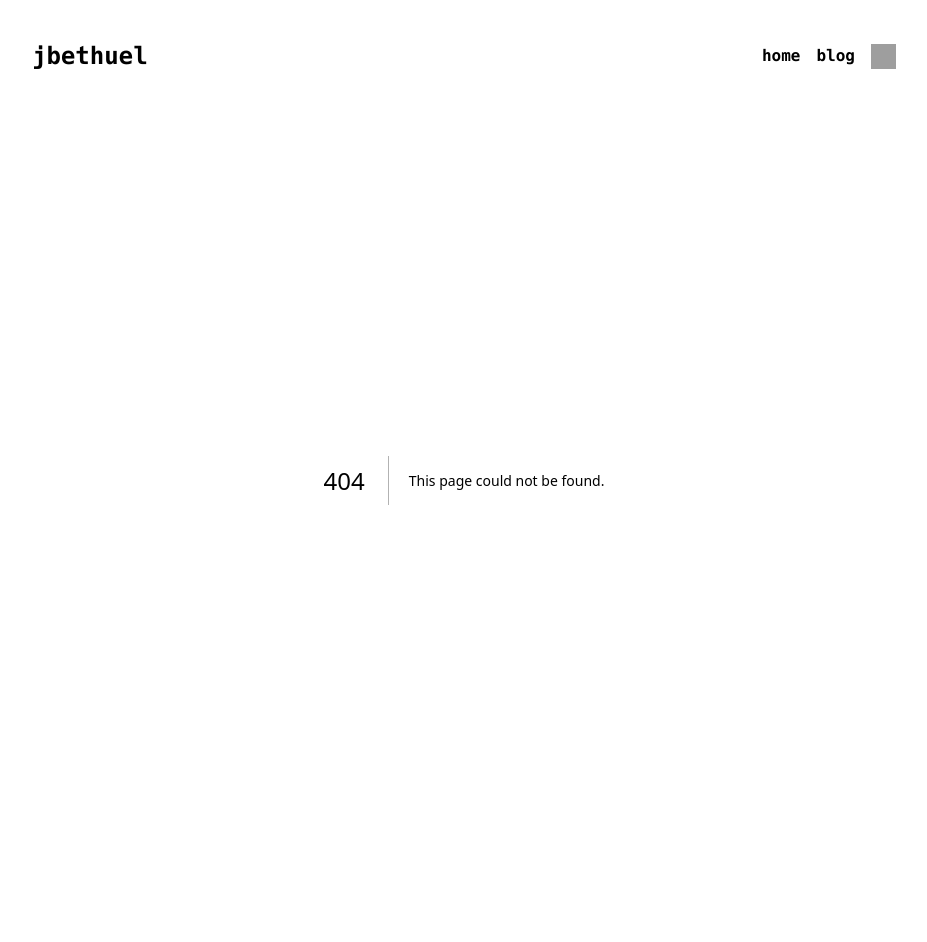
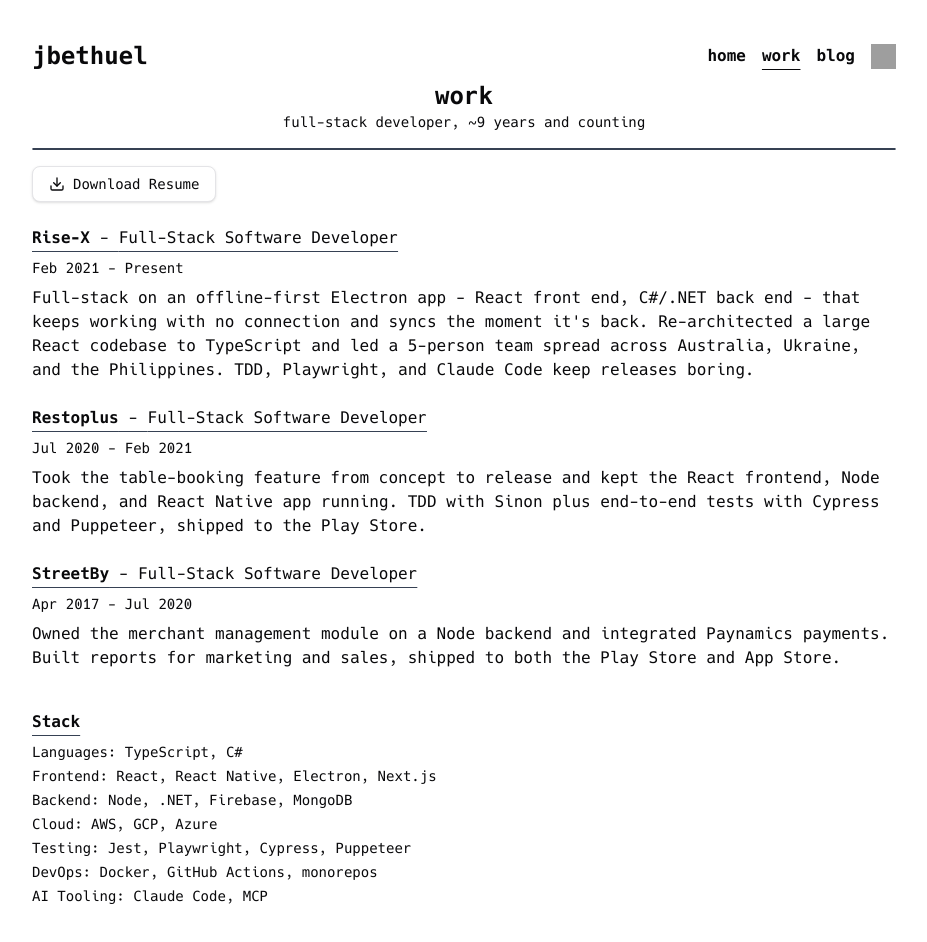
Before and after one commit to jbethuel/jbethuel.com, a Next.js app: page /work in a window 1280 px wide. Before the commit this address had no page. Shown: the top 942 px of the page, without its empty margins (176-1103 px from the left). Before the commit the page ends 920 px from the top, so only its background shows below. Built offline with nearby package versions, Linux system fonts and the light colour scheme; grey boxes are pictures that could not be loaded.

Commit message:
add work

```diff
--- a/pnpm-workspace.yaml
+++ b/pnpm-workspace.yaml
@@ -1,3 +1,8 @@
+managePackageManagerVersions: true
 allowBuilds:
   sharp: true
   unrs-resolver: true
+overrides:
+  postcss@8.4.31: 8.5.17
+  brace-expansion@^5.0.5: ^5.0.6
+  '@babel/core@^7.28.6': ^7.29.7
--- a/src/app/page.tsx
+++ b/src/app/page.tsx
@@ -6,6 +6,10 @@
   {
     title: "Github",
     url: "https://github.com/jbethuel",
+  },
+  {
+    title: "LinkedIn",
+    url: "https://linkedin.com/in/bethueldelacruz",
   },
   {
     title: "Resume",
@@ -28,7 +32,7 @@
 export default function LinksPage() {
   return (
     <Fragment>
-      <Intro title="home" subTitle="stuff that i do" />
+      <Intro title="home" subTitle="full-stack developer, ~9 years and counting" />
       <section>
         {links.map((link, i) => (
           <CustomLink key={i} href={link.url}>
--- /dev/null
+++ b/src/app/work/page.tsx
@@ -0,0 +1,93 @@
+import type { Metadata } from "next"
+import { CustomLink } from "@/components/custom-link"
+import { Intro } from "@/components/intro"
+import { Button } from "@/components/ui/button"
+import { Download } from "lucide-react"
+import { Fragment } from "react"
+
+export const metadata: Metadata = {
+  title: "JBethuel - Work",
+  description:
+    "Professional experience of Joseph Bethuel Dela Cruz, full-stack software developer.",
+}
+
+type Role = {
+  company: string
+  companyUrl: string
+  title: string
+  dates: string
+  description: string
+}
+
+const roles: Role[] = [
+  {
+    company: "Rise-X",
+    companyUrl: "https://rise-x.io",
+    title: "Full-Stack Software Developer",
+    dates: "Feb 2021 - Present",
+    description:
+      "Full-stack on an offline-first Electron app - React front end, C#/.NET back end - that keeps working with no connection and syncs the moment it's back. Re-architected a large React codebase to TypeScript and led a 5-person team spread across Australia, Ukraine, and the Philippines. TDD, Playwright, and Claude Code keep releases boring.",
+  },
+  {
+    company: "Restoplus",
+    companyUrl: "https://restoplus.com",
+    title: "Full-Stack Software Developer",
+    dates: "Jul 2020 - Feb 2021",
+    description:
+      "Took the table-booking feature from concept to release and kept the React frontend, Node backend, and React Native app running. TDD with Sinon plus end-to-end tests with Cypress and Puppeteer, shipped to the Play Store.",
+  },
+  {
+    company: "StreetBy",
+    companyUrl: "https://streetby.com",
+    title: "Full-Stack Software Developer",
+    dates: "Apr 2017 - Jul 2020",
+    description:
+      "Owned the merchant management module on a Node backend and integrated Paynamics payments. Built reports for marketing and sales, shipped to both the Play Store and App Store.",
+  },
+]
+
+const stack = [
+  { label: "Languages", value: "TypeScript, C#" },
+  { label: "Frontend", value: "React, React Native, Electron, Next.js" },
+  { label: "Backend", value: "Node, .NET, Firebase, MongoDB" },
+  { label: "Cloud", value: "AWS, GCP, Azure" },
+  { label: "Testing", value: "Jest, Playwright, Cypress, Puppeteer" },
+  { label: "DevOps", value: "Docker, GitHub Actions, monorepos" },
+  { label: "AI Tooling", value: "Claude Code, MCP" },
+]
+
+export default function WorkPage() {
+  return (
+    <Fragment>
+      <Intro title="work" subTitle="full-stack developer, ~9 years and counting" />
+      <CustomLink href="https://drive.google.com/file/d/1M6GfiYlY8FgeENOvhf1nAqmEpnoJCsnn/view?usp=sharing">
+        <Button variant="outline" className="mb-6">
+          <Download />
+          Download Resume
+        </Button>
+      </CustomLink>
+      <section>
+        {roles.map((role, i) => (
+          <article key={i} className="mb-6">
+            <h2 className="font-semibold underline underline-offset-8 decoration-gray-700">
+              <CustomLink href={role.companyUrl}>{role.company}</CustomLink>
+              <span className="font-light"> - {role.title}</span>
+            </h2>
+            <p className="font-light text-sm mt-2 mb-2">{role.dates}</p>
+            <p className="font-medium">{role.description}</p>
+          </article>
+        ))}
+      </section>
+      <section className="mt-10">
+        <h2 className="font-semibold underline underline-offset-8 decoration-gray-700">Stack</h2>
+        <div className="mt-2 space-y-1">
+          {stack.map((item, i) => (
+            <p key={i} className="font-light text-sm">
+              <span className="font-medium">{item.label}:</span> {item.value}
+            </p>
+          ))}
+        </div>
+      </section>
+    </Fragment>
+  )
+}
--- a/src/components/header.tsx
+++ b/src/components/header.tsx
@@ -7,6 +7,7 @@
 
 const NAV_ITEMS = [
   { label: "home", href: "/" },
+  { label: "work", href: "/work" },
   { label: "blog", href: "/blog" },
 ]
 
```
Also changed, not shown: package.json (+0 -7 lines).
